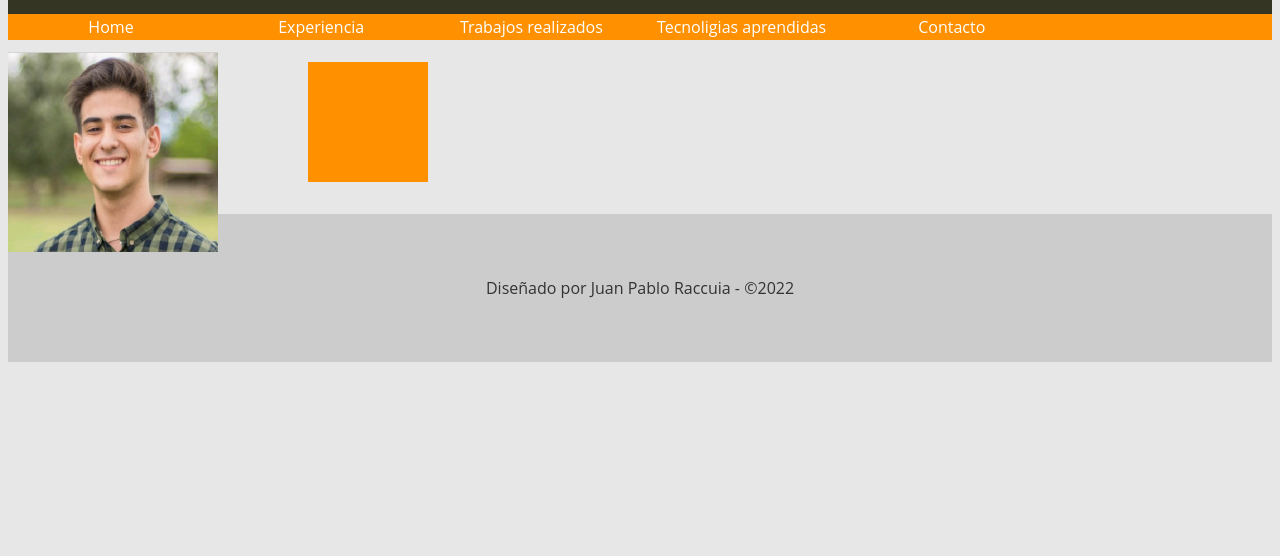
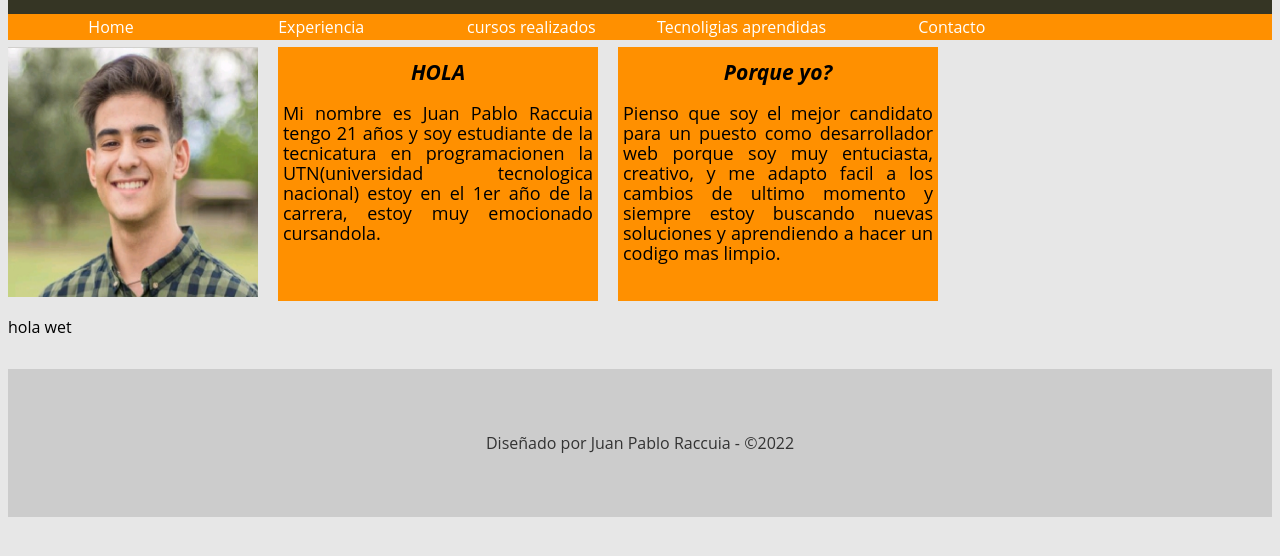
Before and after one commit to Juampyraccuia/Curriculum, a plain HTML site: page index.html in a window 1280 px wide. Shown: the part 100-656 px from the top of the page. Drawn offline with Linux system fonts and the light colour scheme.

Commit message:
desarrollo de las paginas

```diff
--- a/css/style.css
+++ b/css/style.css
@@ -62,25 +62,33 @@ nav ul li a.activo {
     display: none;
 }
 
-#texto{
-    padding: 10px;
-    width: 100px;
-    height: 100px;
+.texto{
+    padding: 5px;
+    width: 310px;
+    height: auto;
+    font-size: 18px;
+    text-align: justify;
     background-color: #ff9000;
-    margin-left: 300px;
-    margin-top: -200px;
+    margin-left: 20px;
 }
 
-#foto{
-    margin-top: -20px;
-    margin-bottom: 10px;
-    width: 250px;
-    height: 200px;
+.titulos{
+    text-align: center;
+    font-style:oblique;
+    margin-top: 10px;
+}
+.contenedor{
+	margin-top: -25px;
+	display: flex;
+    width: max-content;
+    height: max-content;
 }
 
+
 #img{
-    width: 210px;
-    height: 200px;
+
+    width: 250px;
+    height: 250px;
 }
 
 footer {
--- a/index.html
+++ b/index.html
@@ -1,11 +1,13 @@
 <!DOCTYPE html>
 <html lang="en">
+
 <head>
     <title>Juan Pablo Raccuia</title>
     <meta charset="UTF-8">
     <meta name="viewport" content="width=device-width, initial-scale=1">
     <link href="css/style.css" rel="stylesheet">
 </head>
+
 <body>
     <header>
         <h1>Este es mi curriculum Vitae</h1>
@@ -16,22 +18,31 @@
                 <ul>
                     <li><a href="index.html">Home</a></li>
                     <li><a href="experiencia.html">Experiencia</a></li>
-                    <li><a href="Trabajos.html">Trabajos realizados</a></li>
+                    <li><a href="cursos.html">cursos realizados</a></li>
                     <li><a href="tecnologias.html">Tecnoligias aprendidas</a></li>
                     <li><a href="contacto.html">Contacto</a></li>
 
                 </ul>
             </div>
         </nav>
-        <div id="foto">
+        <div class="contenedor">
+            <div >
                 <img id="img" src="img/pal-curriculum.jpg" alt="Inserte foto sexy aqui">
             </div>
-        <div id="texto">
-
+            <div class="texto">
+                <h3 class="titulos">HOLA</h3>
+                <p>Mi nombre es Juan Pablo Raccuia tengo 21 años y soy estudiante de la tecnicatura en programacionen la UTN(universidad tecnologica nacional) estoy en el 1er año de la carrera, estoy muy emocionado cursandola.</p>
             </div>
+            <div class="texto">
+                <h3 class="titulos">Porque yo?</h3>
+                <p>Pienso que soy el mejor candidato para un puesto como desarrollador web porque soy muy entuciasta, creativo, y me adapto facil a los cambios de ultimo momento y siempre estoy buscando nuevas soluciones y aprendiendo a hacer un codigo mas limpio.</p>
+            </div>
+        </div>
+       <div><p>hola wet</p></div>
     </main>
     <footer>
         <p>Diseñado por Juan Pablo Raccuia - &copy;2022</p>
     </footer>
 </body>
+
 </html>
```
Also changed, not shown: contacto.html (+11 -3 lines), cursos.html (renamed from trabajos.html, +11 -3 lines), experiencia.html (+13 -3 lines), tecnologias.html (+11 -3 lines). Lines whose indentation alone changed are shown as unchanged.
